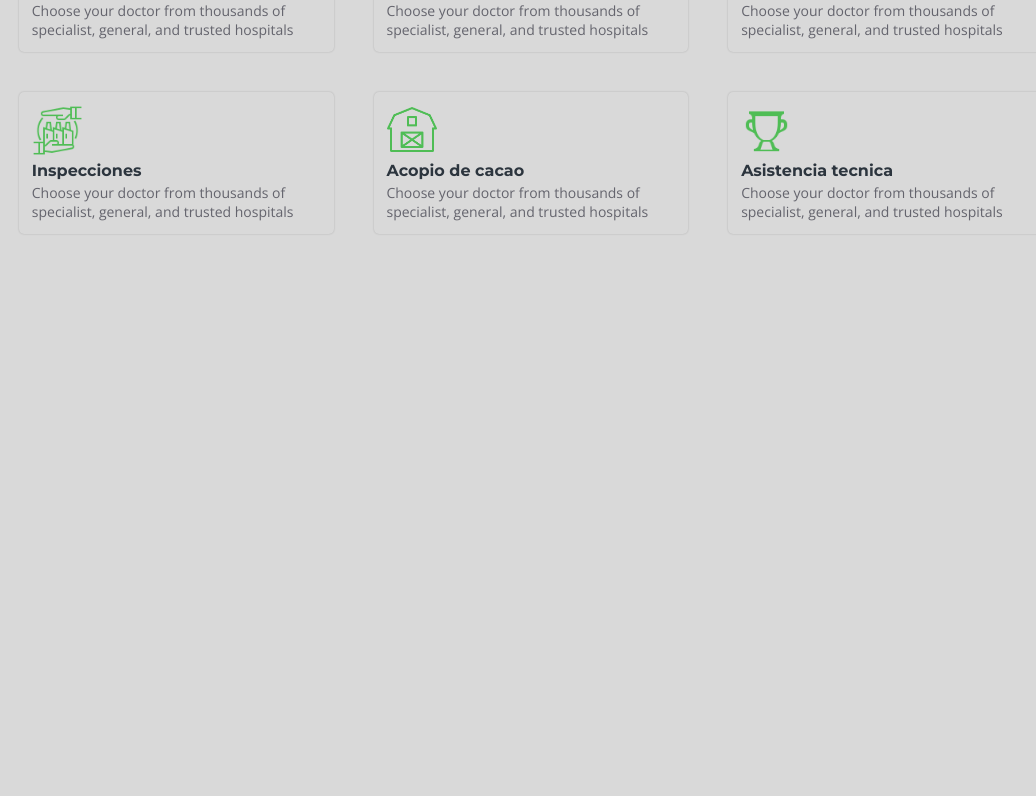
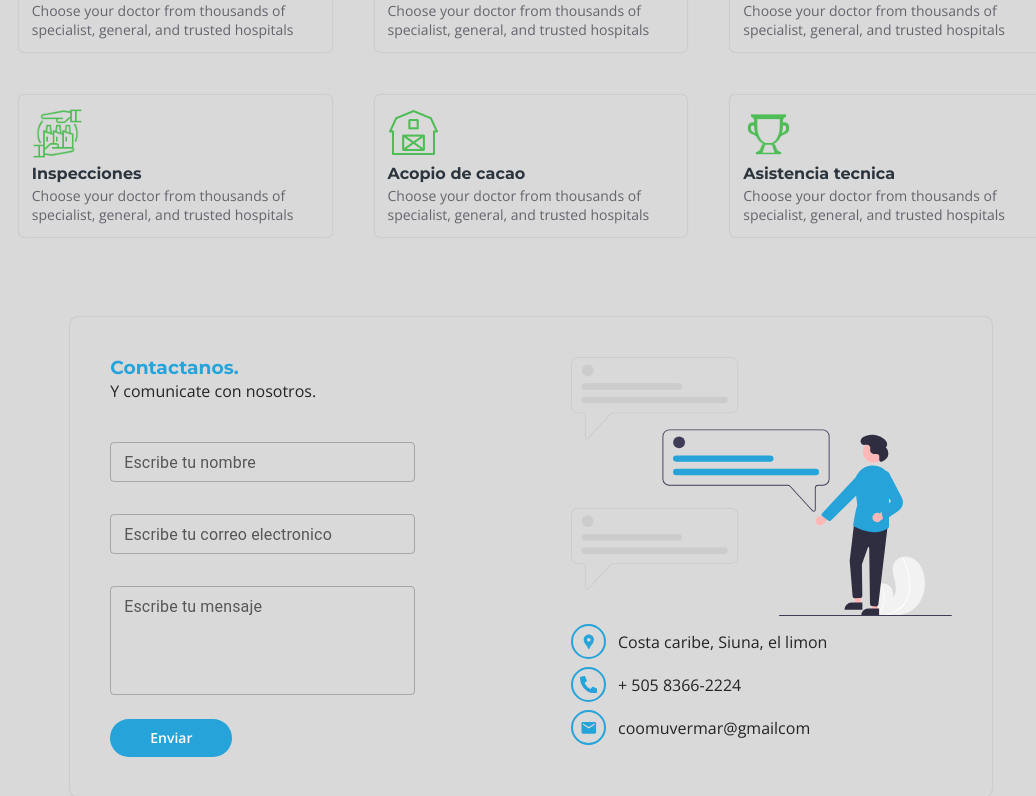
Before and after one commit to Maynor125/commuvemar-frontend, a Next.js app: page / in a window 1280 px wide. Shown: the part 2308-3104 px from the top of the page, without its empty margins (109-1145 px from the left). Before the commit the page ends 2606 px from the top, so only its background shows below. Built offline with nearby package versions, Linux system fonts and the light colour scheme.

Commit message:
creacion-seccion-contacto de pagina home

```diff
--- /dev/null
+++ b/src/app/home/components/contact/Contact.css
@@ -0,0 +1,73 @@
+.contact{
+
+}
+.contact-container{
+    margin-top: 5rem;
+    height: 100%;
+    margin-bottom: 3rem;
+}
+.contact-form{
+    width: 90%;
+    height: 90%;
+   position: relative;
+   display: grid;
+   grid-template-columns: 1fr 1fr;
+   justify-content: space-between;
+   gap: 5rem;
+   box-shadow: 0 0 2px rgba(0,0,0, .20);
+   border-radius: 8px;
+   margin: 0 auto;
+   padding: 2.5rem;
+}
+.contact-form-part1{
+   display: flex;
+   flex-direction: column;
+   justify-content: space-between;
+}
+.contact-form-part1 form
+{
+   gap: 2rem;
+}
+.btn-enviar
+{
+    background: var( --firts-color-skybleu);
+    padding: .6rem 2.5rem;
+    border-radius: 2rem;
+    color: var(--firts-color-white);
+    margin-top: 1.5rem;
+    cursor: pointer;
+}
+.texto-c h3{
+   color: var(--firts-color-skybleu);
+}
+
+
+.item-info{
+    display: flex;
+    align-items: center;
+    margin: 8px 0;
+}
+.item-info .icon{
+    margin-right: 12px;
+    width: 35px;
+    height: 35px;
+    border: 2px solid var(--firts-color-skybleu);
+    border-radius: 50%;
+    display: flex;
+    align-items: center;
+    justify-content: center;
+}
+.icon-c{
+    color: var(--firts-color-skybleu);
+    font-size: 1.1rem;
+}
+.icon-c::nth-child(2){
+    font-size: .9rem;
+}
+
+@media screen and (max-width: 1024px)
+{
+    .contact-form{
+        width: 100%;
+    }
+}
--- /dev/null
+++ b/src/app/home/components/contact/Contact.tsx
@@ -0,0 +1,90 @@
+"use client";
+
+import Image from "next/image";
+import React from "react";
+import "./Contact.css";
+import ImagenContacto from "../../../../../public/images/home/contact.svg";
+
+import { MdLocationPin } from "react-icons/md";
+import { FaPhoneAlt } from "react-icons/fa";
+import { MdEmail } from "react-icons/md";
+import { Box, TextField } from "@mui/material";
+
+const Contact = () => {
+  return (
+    <section id='contacto' className="contact">
+      <div className="container contact-container">
+        <div className="contact-form">
+          <div className="contact-form-part1">
+            <div className="texto-c">
+            <h3>Contactanos.</h3>
+            <p>Y comunicate con nosotros.</p>
+            </div>
+            <form>
+              <TextField
+                id="outlined-basic"
+                label="Escribe tu nombre"
+                variant="outlined"
+                size="small"
+                sx={{
+                  mt:5,
+                  width:'80%',
+                }}
+              />
+              <TextField
+                type="email"
+                id="outlined-basic"
+                label="Escribe tu correo electronico"
+                variant="outlined"
+                size="small"
+                sx={{
+                  mt:4,
+                  width:'80%',
+                }}
+              />
+              <TextField
+                id="outlined-multiline-flexible"
+                label="Escribe tu mensaje"
+                multiline
+                rows={4}
+                size="small"
+                sx={{
+                  mt:4,
+                  width:'80%',
+                }}
+              />
+              <input className="boton-base btn-enviar" type="submit" value="Enviar" />
+            </form>
+          </div>
+          <div className="contact-form-part2">
+            <div className="img-cont">
+              <Image src={ImagenContacto} alt="imagen contato" />
+            </div>
+            <div className="cont-info">
+              <div className="item-info">
+                <div className="icon">
+                  <MdLocationPin className="icon-c"  />
+                </div>
+                <p>Costa caribe, Siuna, el limon</p>
+              </div>
+              <div className="item-info">
+                <div className="icon">
+                  <FaPhoneAlt className="icon-c"  />
+                </div>
+                <p>+ 505 8366-2224</p>
+              </div>
+              <div className="item-info">
+                <div className="icon">
+                  <MdEmail className="icon-c" />
+                </div>
+                <p>coomuvermar@gmailcom</p>
+              </div>
+            </div>
+          </div>
+        </div>
+      </div>
+    </section>
+  );
+};
+
+export default Contact;
--- a/src/app/home/components/index.ts
+++ b/src/app/home/components/index.ts
@@ -1,5 +1,6 @@
 export { default as About } from './about/About';
 export { default as Banner } from './banner/Banner';
+export { default as Contact } from './contact/Contact';
 export { default as Navbar } from './navbar/Navbar';
 export { default as Service } from './services/Service';
 export { default as Welcome } from './welcome/Welcome';
--- a/src/app/home/components/services/Service.css
+++ b/src/app/home/components/services/Service.css
@@ -18,7 +18,7 @@
     margin-top: 2rem;
     display: grid;
     grid-template-columns: repeat(3,1fr);
-    gap: 2.5rem;
+    gap: 2.7rem;
 }
 .service-card{
     box-shadow: 0 0 2px rgba(0,0,0, .20);
--- a/src/app/page.tsx
+++ b/src/app/page.tsx
@@ -2,7 +2,7 @@ import Image from 'next/image'
 import styles from './page.module.css'
 
 import { Links_home } from './home/data'
-import { About, Banner, Navbar, Service, Welcome } from './home/components'
+import { About, Banner, Contact, Navbar, Service, Welcome } from './home/components'
 
 export default function Home() {
   return (
@@ -12,6 +12,7 @@ export default function Home() {
       <Banner/>
       <About/>
       <Service/>
+      <Contact/>
     </>
   )
 }
```
Also changed, not shown: public/images/home/contact.svg (added).
